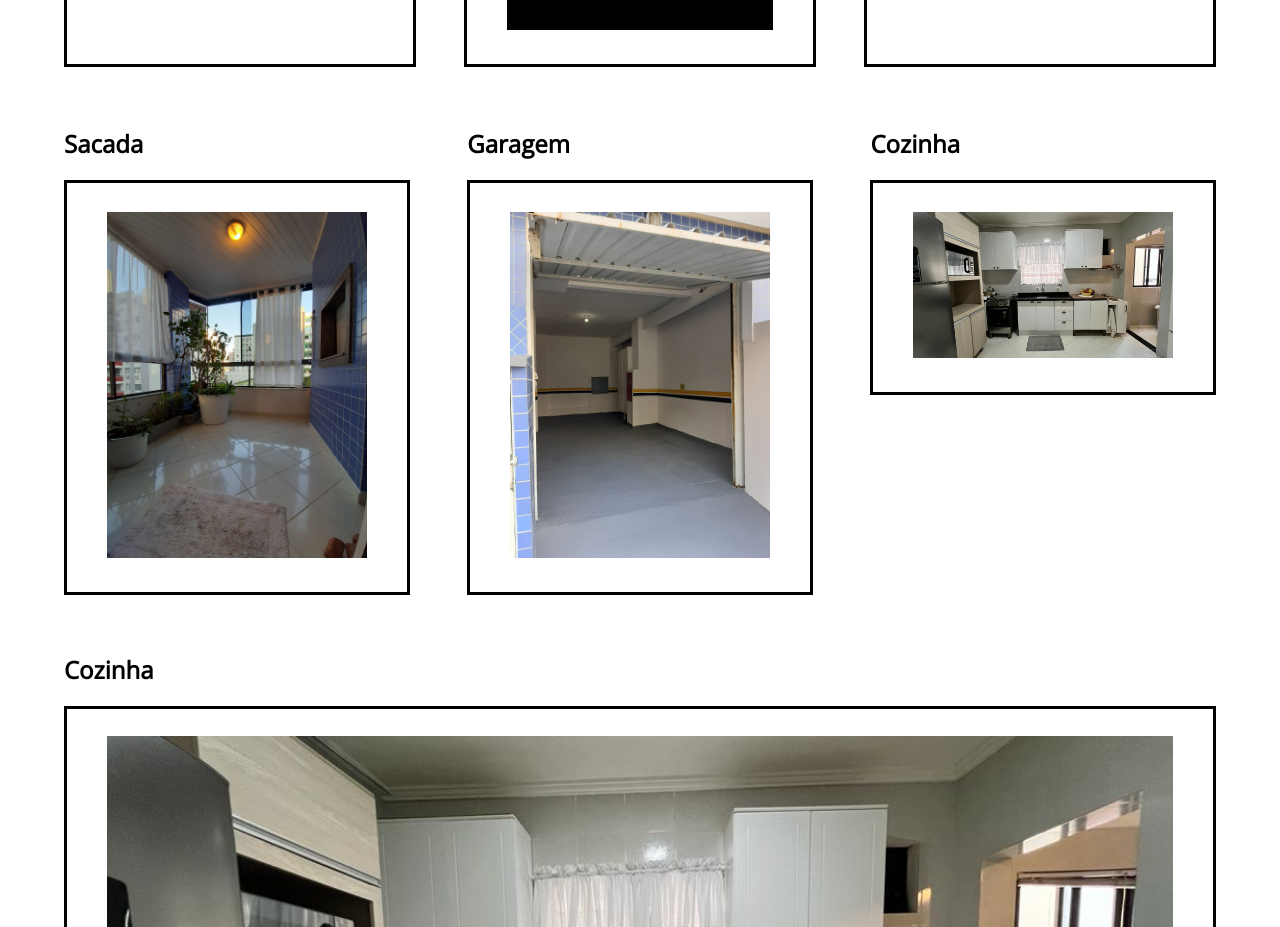
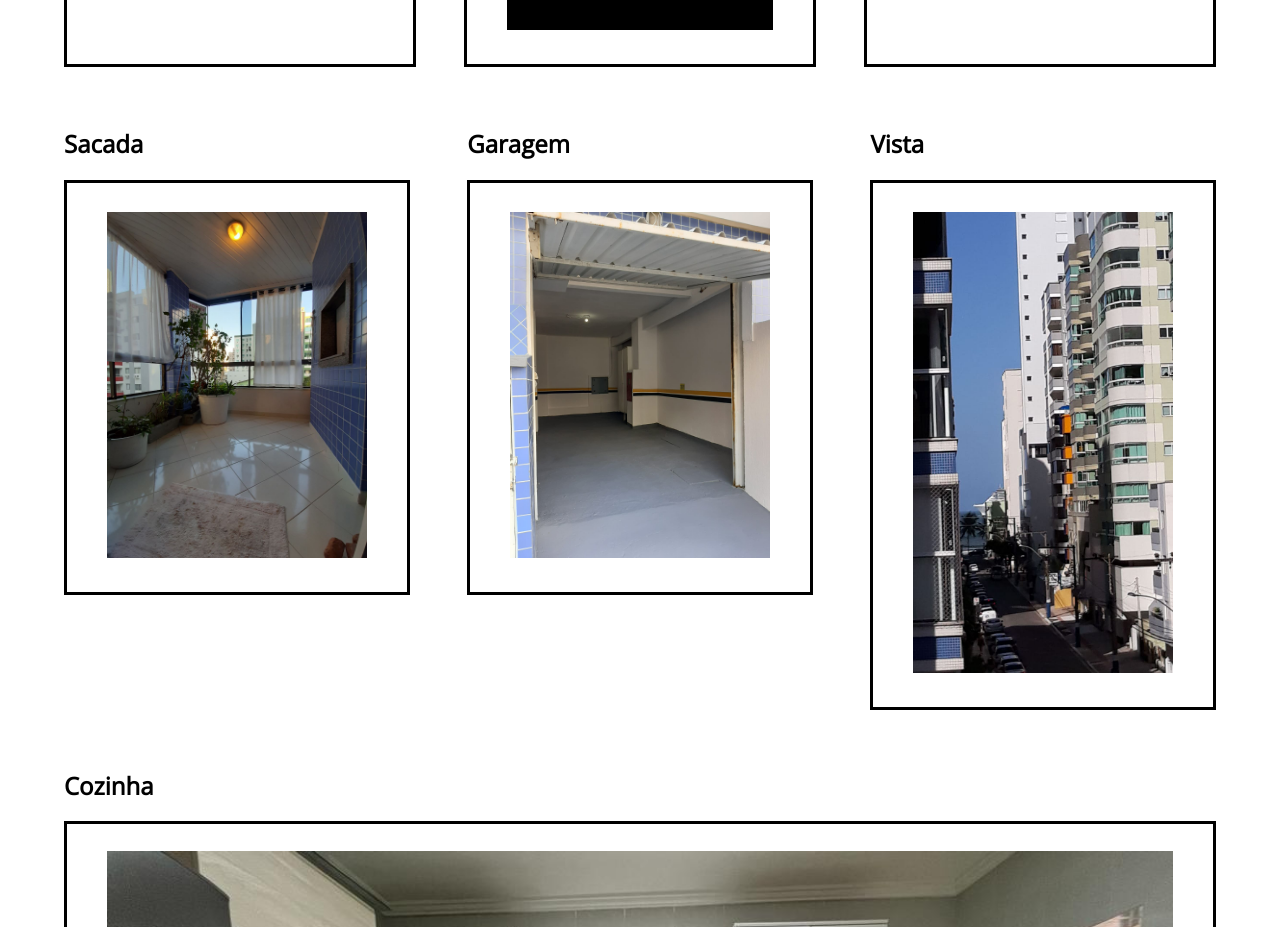
Before and after one commit to Shania810/apartment-sale, a React (Create React App) app: page / in a window 1280 px wide. Shown: the part 2020-2947 px from the top of the page. Built offline with nearby package versions, Linux system fonts and the light colour scheme.

Commit message:
added changes in section Places

```diff
--- a/src/sections/Places/Places.jsx
+++ b/src/sections/Places/Places.jsx
@@ -1,7 +1,7 @@
 import React from 'react'
-import kitchen from '../../images/kitchen.jpeg'
 import balcony from '../../images/balcony.jpeg'
 import garage from '../../images/garage.jpeg'
+import view from '../../images/view.jpeg'
 import './style.css'
 import { CardPlace } from '../../components/CardPlace/CardPlace'
 
@@ -10,7 +10,7 @@ export const Places = () => {
         <div id='places' >
             <CardPlace title='Sacada' image={balcony} />
             <CardPlace title='Garagem' image={garage} />
-            <CardPlace title='Cozinha' image={kitchen} />
+            <CardPlace title='Vista' image={view} />
         </div>
     )
 }
```
